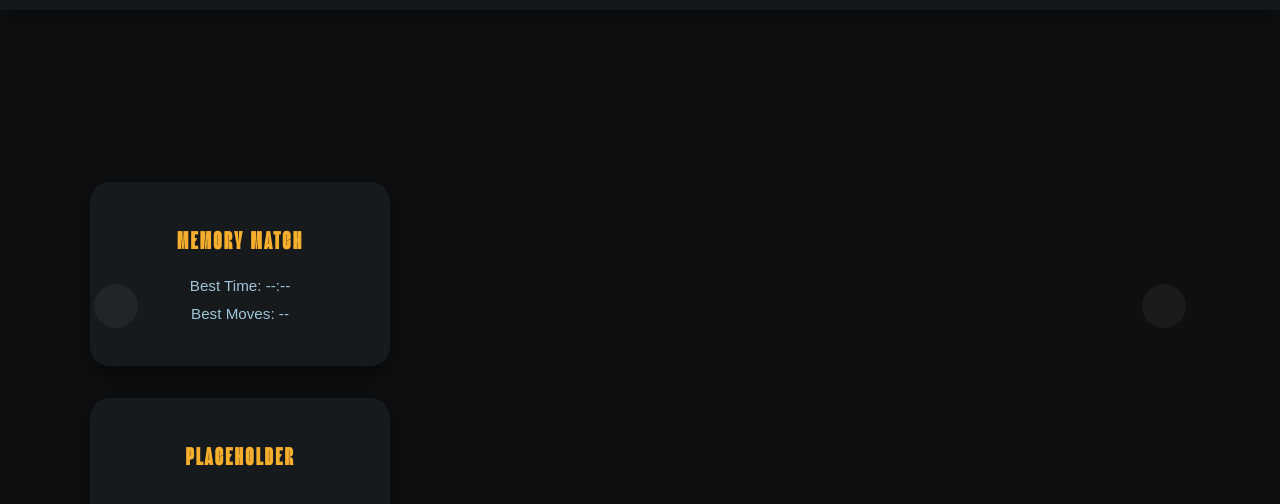
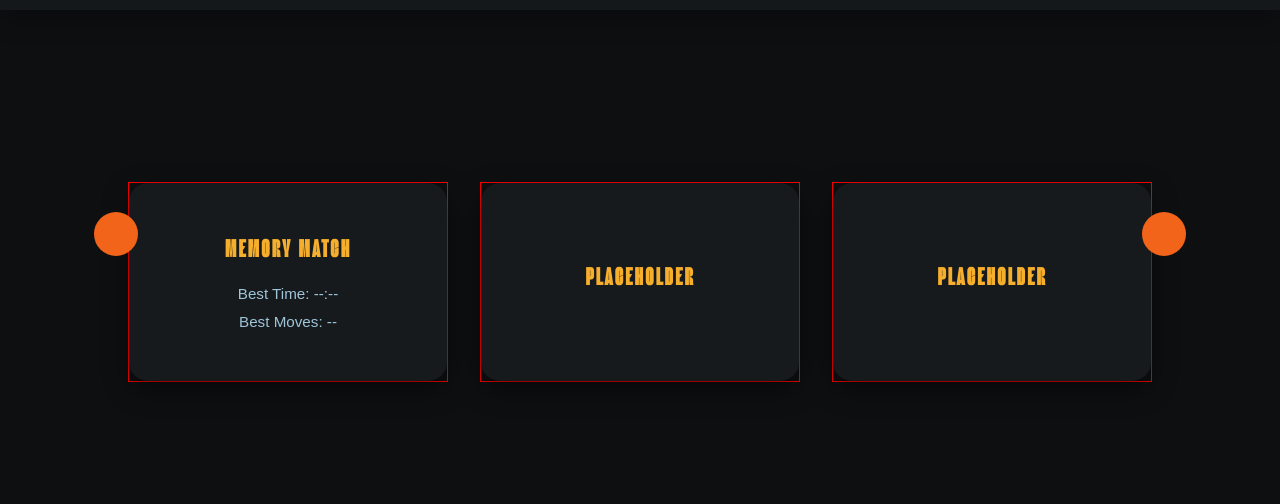
Before and after one commit to cecldwll/cse370, a plain HTML site: page index.html in a window 1280 px wide. Shown: the part 106-610 px from the top of the page. Drawn offline with nearby package versions, Linux system fonts and the light colour scheme; a web font is replaced by a local one.

Commit message:
the carousel is not as broken as it was :)

```diff
--- a/index.css
+++ b/index.css
@@ -248,14 +248,14 @@ main {
   width: 46px;
   height: 46px;
   border-radius: 50%;
-  background: rgba(255, 255, 255, 0.05);
+  background: var(--dark-orange);
   backdrop-filter: blur(4px);
   transition: all 0.3s ease;
 }
 
 .swiper-button-next:hover,
 .swiper-button-prev:hover {
-  background: var(--dark-orange);
+  background: var(--light-orange);
   color: #fff;
 }
 
@@ -282,3 +282,53 @@ main {
     transform: translateY(0);
   }
 }
+
+
+/* Carousel container */
+.swiper {
+  width: 90%;
+  max-width: 1100px;
+  margin-top: 9rem;
+  position: relative;
+  overflow: hidden; /* allow Swiper to handle scroll internally */
+}
+
+/* Wrapper for slides */
+.swiper-wrapper {
+  display: flex;
+  flex-wrap: nowrap;   /* stay in one line */
+}
+
+.swiper-slide {
+  flex-shrink: 0;
+  width: 320px !important; /* Let Swiper calculate width */
+  height: 200px !important;
+  display: flex;
+  justify-content: center;
+  align-items: center;
+  /* debug stuff*/
+  border: 1px solid red !important;
+  color: #F6AE2D !important; /* bright orange for visibility */
+  background: transparent !important;
+}
+
+.swiper-slide a {
+  display: flex;
+  flex-direction: column;
+  justify-content: center;
+  align-items: center;
+  text-align: center;
+  width: 100%;
+  height: 100%;
+  background: var(--card-bg);
+  color: var(--text-color);
+  border-radius: 1.2rem;
+  padding: 1.5rem;
+  box-shadow: 0 8px 25px rgba(0, 0, 0, 0.5);
+  transition: all 0.4s ease;
+}
+
+.swiper-slide a:hover {
+  transform: translateY(-8px) scale(1.02);
+  box-shadow: 0 10px 30px rgba(0, 0, 0, 0.7);
+}
--- a/index.html
+++ b/index.html
@@ -44,6 +44,11 @@
                     <h3>Placeholder</h3>
                 </a>
             </div>
+            <div class="swiper-slide">
+                <a href="">
+                    <h3>Placeholder</h3>
+                </a>
+            </div>
         </div>
 
         <div class="swiper-button-next"></div>
```
Also changed, not shown: index.js (+26 -13 lines). Lines whose indentation alone changed are shown as unchanged.
